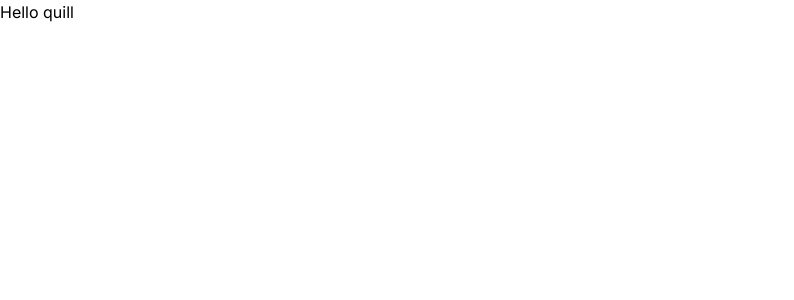
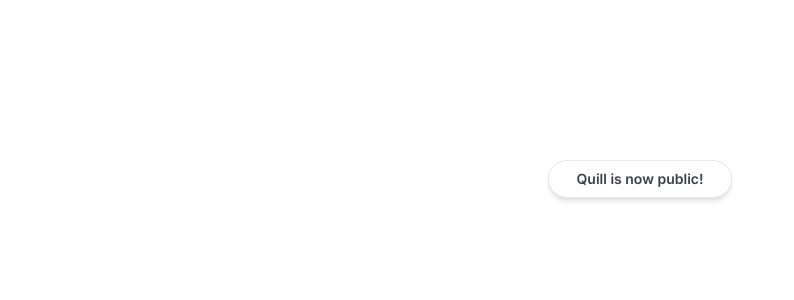
Before and after one commit to avikalp987/quill, a Next.js app: page / in a window 1280 px wide. Shown: the top 300 px of the page, without its empty margins (0-794 px from the left). Built offline with nearby package versions, Linux system fonts and the light colour scheme.

Commit message:
Creating the landing page

```diff
--- a/package.json
+++ b/package.json
@@ -9,17 +9,21 @@
     "lint": "next lint"
   },
   "dependencies": {
+    "@tailwindcss/typography": "^0.5.10",
     "@types/node": "20.10.6",
     "@types/react": "18.2.46",
     "@types/react-dom": "18.2.18",
     "autoprefixer": "10.4.16",
+    "clsx": "^2.1.0",
     "eslint": "8.56.0",
     "eslint-config-next": "14.0.4",
     "next": "14.0.4",
     "postcss": "8.4.32",
     "react": "18.2.0",
     "react-dom": "18.2.0",
+    "tailwind-merge": "^2.2.0",
     "tailwindcss": "3.4.0",
+    "tailwindcss-animate": "^1.0.7",
     "typescript": "5.3.3"
   }
 }
--- a/src/app/globals.css
+++ b/src/app/globals.css
@@ -1,3 +1,52 @@
 @tailwind base;
 @tailwind components;
 @tailwind utilities;
+
+
+/* blue theme from shadcn ui */
+@layer base {
+    :root {
+      --background: 0 0% 100%;
+      --foreground: 222.2 84% 4.9%;
+      --card: 0 0% 100%;
+      --card-foreground: 222.2 84% 4.9%;
+      --popover: 0 0% 100%;
+      --popover-foreground: 222.2 84% 4.9%;
+      --primary: 221.2 83.2% 53.3%;
+      --primary-foreground: 210 40% 98%;
+      --secondary: 210 40% 96.1%;
+      --secondary-foreground: 222.2 47.4% 11.2%;
+      --muted: 210 40% 96.1%;
+      --muted-foreground: 215.4 16.3% 46.9%;
+      --accent: 210 40% 96.1%;
+      --accent-foreground: 222.2 47.4% 11.2%;
+      --destructive: 0 84.2% 60.2%;
+      --destructive-foreground: 210 40% 98%;
+      --border: 214.3 31.8% 91.4%;
+      --input: 214.3 31.8% 91.4%;
+      --ring: 221.2 83.2% 53.3%;
+      --radius: 0.5rem;
+    }
+
+    .dark {
+      --background: 222.2 84% 4.9%;
+      --foreground: 210 40% 98%;
+      --card: 222.2 84% 4.9%;
+      --card-foreground: 210 40% 98%;
+      --popover: 222.2 84% 4.9%;
+      --popover-foreground: 210 40% 98%;
+      --primary: 217.2 91.2% 59.8%;
+      --primary-foreground: 222.2 47.4% 11.2%;
+      --secondary: 217.2 32.6% 17.5%;
+      --secondary-foreground: 210 40% 98%;
+      --muted: 217.2 32.6% 17.5%;
+      --muted-foreground: 215 20.2% 65.1%;
+      --accent: 217.2 32.6% 17.5%;
+      --accent-foreground: 210 40% 98%;
+      --destructive: 0 62.8% 30.6%;
+      --destructive-foreground: 210 40% 98%;
+      --border: 217.2 32.6% 17.5%;
+      --input: 217.2 32.6% 17.5%;
+      --ring: 224.3 76.3% 48%;
+    }
+  }
--- a/src/app/layout.tsx
+++ b/src/app/layout.tsx
@@ -1,3 +1,4 @@
+import { cn } from '@/lib/utils'
 import './globals.css'
 import type { Metadata } from 'next'
 import { Inter } from 'next/font/google'
@@ -15,8 +16,11 @@
   children: React.ReactNode
 }) {
   return (
-    <html lang="en">
-      <body className={inter.className}>{children}</body>
+    <html lang="en" className='light'>
+      <body className={cn(
+        "min-h-screen font-sans antialiased grainy",
+        inter.className
+      )}>{children}</body>
     </html>
   )
 }
--- a/src/app/page.tsx
+++ b/src/app/page.tsx
@@ -1,6 +1,19 @@
+import MaxWidthWrapper from "@/components/MaxWidthWrapper";
 
 export default function Home() {
   return (
-    <div>Hello quill</div>
+    <MaxWidthWrapper
+      className="mb-12 mt-28 sm:mt-40 flex flex-col items-center justify-center text-center"
+    >
+      <div
+        className="mx-auto mb-4 flex max-w-fit items-center justify-center space-x-2 overflow-hidden rounded-full border border-gray-200 bg-white px-7 py-2 shadow-md backdrop-blur transition-all hover:border-gray-300 hover:bg-white/50"
+      >
+        <p
+          className="text-sm font-semibold text-gray-700"
+        >
+          Quill is now public!
+        </p>
+      </div>
+    </MaxWidthWrapper>
   )
 }
--- /dev/null
+++ b/src/components/MaxWidthWrapper.tsx
@@ -0,0 +1,22 @@
+//this component is used to justify the spacing in all the pages of the site
+
+import { cn } from "@/lib/utils";
+import { ReactNode } from "react";
+
+const MaxWidthWrapper = ({
+    className,
+    children
+}: {
+    className?: string,
+    children: ReactNode
+}) => {
+    return (
+        <div
+            className={cn("mx-auto w-full max-w-screen-xl px-2.5 md:px-20", className)}
+        >
+            {children}
+        </div>
+     );
+}
+
+export default MaxWidthWrapper;
--- /dev/null
+++ b/src/lib/utils.ts
@@ -0,0 +1,7 @@
+import clsx, { ClassValue } from "clsx";
+import { twMerge } from "tailwind-merge";
+
+//function to apply custom classname to make the component reusable
+export function cn(...inputs: ClassValue[]) {
+    return twMerge(clsx(inputs))
+}
--- a/tailwind.config.ts
+++ b/tailwind.config.ts
@@ -1,20 +1,80 @@
 import type { Config } from 'tailwindcss'
 
 const config: Config = {
+  darkMode: ["class"],
   content: [
     './src/pages/**/*.{js,ts,jsx,tsx,mdx}',
     './src/components/**/*.{js,ts,jsx,tsx,mdx}',
     './src/app/**/*.{js,ts,jsx,tsx,mdx}',
   ],
   theme: {
-    extend: {
-      backgroundImage: {
-        'gradient-radial': 'radial-gradient(var(--tw-gradient-stops))',
-        'gradient-conic':
-          'conic-gradient(from 180deg at 50% 50%, var(--tw-gradient-stops))',
+   container: {
+    center: true,
+    padding: "2rem",
+    screens: {
+      "2xl": "1440px"
+    },
+   },
+   extend: {
+    maxWidth: {
+      "8xl": "1408px"
+    },
+    colors: {
+      border: "hsl(var(--border))",
+      input: "hsl(var(--input))",
+      ring: "hsl(var(--ring))",
+      background: "hsl(var(--background))",
+      foreground: "hsl(var(--foreground))",
+      primary: {
+        DEFAULT: "hsl(var(--primary))",
+        foreground: "hsl(var(--primary-foreground))",
+      },
+      secondary: {
+        DEFAULT: "hsl(var(--secondary))",
+        foreground: "hsl(var(--secondary-foreground))",
+      },
+      destructive: {
+        DEFAULT: "hsl(var(--destructive))",
+        foreground: "hsl(var(--destructive-foreground))",
+      },
+      muted: {
+        DEFAULT: "hsl(var(--muted))",
+        foreground: "hsl(var(--muted-foreground))",
+      },
+      accent: {
+        DEFAULT: "hsl(var(--accent))",
+        foreground: "hsl(var(--accent-foreground))",
+      },
+      popover: {
+        DEFAULT: "hsl(var(--popover))",
+        foreground: "hsl(var(--popover-foreground))",
+      },
+      card: {
+        DEFAULT: "hsl(var(--card))",
+        foreground: "hsl(var(--card-foreground))",
       },
     },
+    borderRadius: {
+      lg: "var(--radius)",
+      md: "calc(var(--radius) - 2px)",
+      sm: "calc(var(--radius) - 4px)",
+    },
+    keyframes: {
+      "accordion-down": {
+        from: { height: "0" },
+        to: { height: "var(--radix-accordion-content-height)" },
+      },
+      "accordion-up": {
+        from: { height: "var(--radix-accordion-content-height)" },
+        to: { height: "0" },
+      },
+    },
+    animation: {
+      "accordion-down": "accordion-down 0.2s ease-out",
+      "accordion-up": "accordion-up 0.2s ease-out",
+    },
+   }
   },
-  plugins: [],
+  plugins: [require("tailwindcss-animate"), require("@tailwindcss/typography")],
 }
 export default config
```
Also changed, not shown: 2 other files (tests, documents, lock files or other folders).
